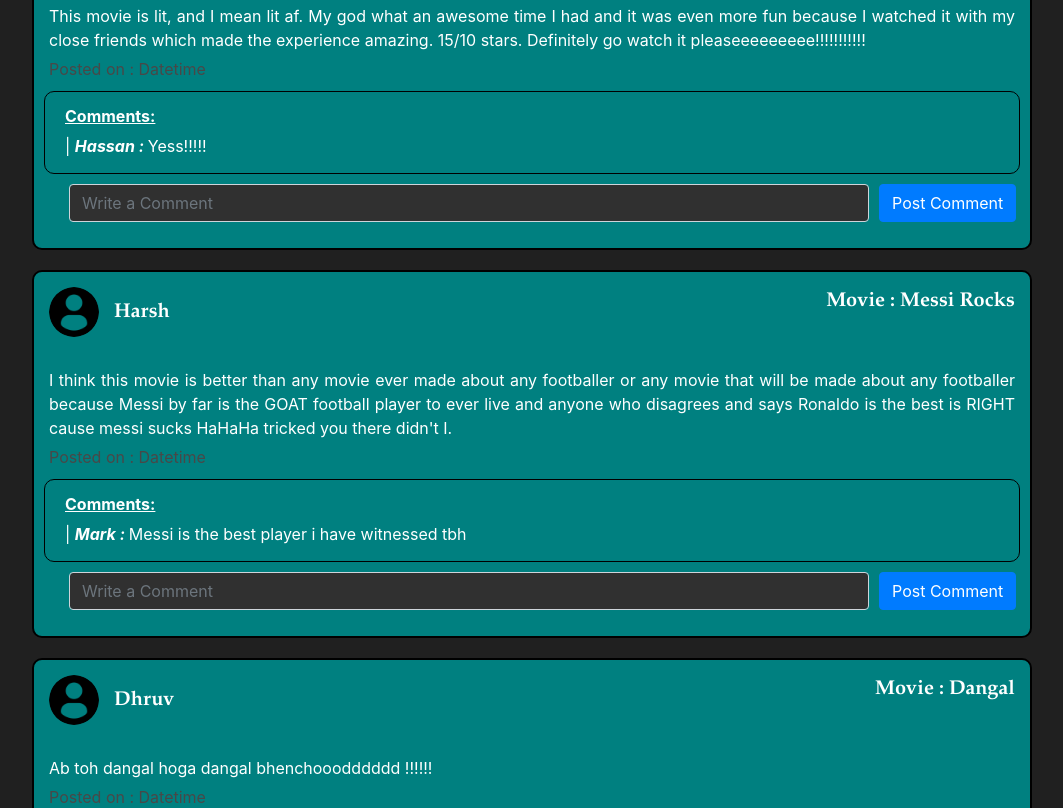
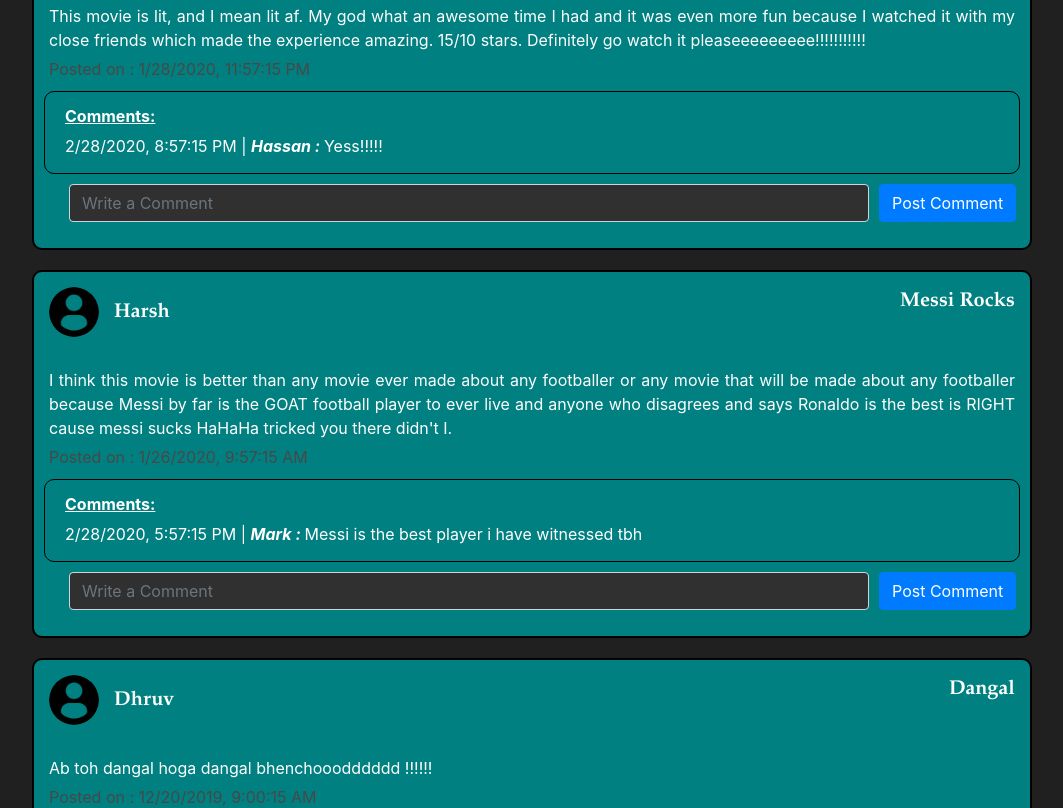
Before and after one commit to HareshNasit/Moviegram, a React (Create React App) app in the folder moviegram/: page /NewsFeed in a window 1280 px wide. Shown: the part 360-1168 px from the top of the page, without its empty margins (108-1171 px from the left). Built offline with nearby package versions, Linux system fonts and the light colour scheme.

Commit message:
changed the review components to show the date the review was posted on

```diff
--- a/moviegram/src/Components/NewsFeed/index.js
+++ b/moviegram/src/Components/NewsFeed/index.js
@@ -19,16 +19,16 @@
   constructor(props) {
     super(props);
     this.state = {searched: "",
-                  reviews: [{ id: 0, username: "Bhavya" , movieName: "Avengers" , profImg: profileimgdef,
+                  reviews: [{ id: 0, username: "Bhavya" , movieName: "Avengers" , profImg: profileimgdef, datetime: "1/28/2020, 11:57:15 PM",
                              reviewContent: "This movie is lit, and I mean lit af. My god what an awesome time I had and it was even more fun because I watched it with my close friends which made the experience amazing. 15/10 stars. Definitely go watch it pleaseeeeeeeee!!!!!!!!!!!" ,
-                             commentsSection: [{datetime:"", username:"Hassan", commentContent:"Yess!!!!!"}] },
-                             { id: 1, username: "Harsh" , movieName: "Messi Rocks" , profImg: profileimgdef,
+                             commentsSection: [{datetime:"2/28/2020, 8:57:15 PM", username:"Hassan", commentContent:"Yess!!!!!"}] },
+                             { id: 1, username: "Harsh" , movieName: "Messi Rocks" , profImg: profileimgdef, datetime: "1/26/2020, 9:57:15 AM",
                                reviewContent: "I think this movie is better than any movie ever made about any footballer or any movie that will be made about any footballer because Messi by far is the GOAT football player to ever live and anyone who disagrees and says Ronaldo is the best is RIGHT cause messi sucks HaHaHa tricked you there didn't I." ,
-                               commentsSection: [{datetime:"", username:"Mark", commentContent:"Messi is the best player i have witnessed tbh"}] },
-                             { id: 2, username: "Dhruv" , movieName: "Dangal" , profImg: profileimgdef,
+                               commentsSection: [{datetime:"2/28/2020, 5:57:15 PM", username:"Mark", commentContent:"Messi is the best player i have witnessed tbh"}] },
+                             { id: 2, username: "Dhruv" , movieName: "Dangal" , profImg: profileimgdef, datetime: "12/20/2019, 9:00:15 AM",
                                reviewContent: "Ab toh dangal hoga dangal bhenchooodddddd !!!!!!" ,
                                commentsSection: [] },
-                             { id: 3, username: "Yosef" , movieName: "Stalingrad" , profImg: profileimgdef,
+                             { id: 3, username: "Yosef" , movieName: "Stalingrad" , profImg: profileimgdef, datetime: "12/31/2019, 12:00:15 AM",
                                reviewContent: "Thomas Kretschmann is the best actor I have ever witnessed in my whole damn life and man is he hot." ,
                                commentsSection: [] }]
                  };
--- a/moviegram/src/Components/Review/index.js
+++ b/moviegram/src/Components/Review/index.js
@@ -50,7 +50,7 @@
         {/* the unordered list that displays the user profile img, username of author and movie for a specific review */}
         <ul>
           <li><span className="reviewUserPicLi"><img className="reviewUserPic" src={userImg} alt="User DP"/></span>{username}</li>
-          <li>Movie : {movieName}</li>
+          <li>{movieName}</li>
         </ul>
 
         {/* Content of the review and the datetime on which it was posted are displayed in the following elements */}
--- a/moviegram/src/Components/ReviewsList/index.js
+++ b/moviegram/src/Components/ReviewsList/index.js
@@ -40,7 +40,7 @@
       <div className="revs">
         {reviews.map((review) => (
           <Review key={uid(review)}
-                  datetime="Datetime"
+                  datetime={review.datetime}
                   username={review.username}
                   userImg={review.profImg}
                   movieName={review.movieName}
```
